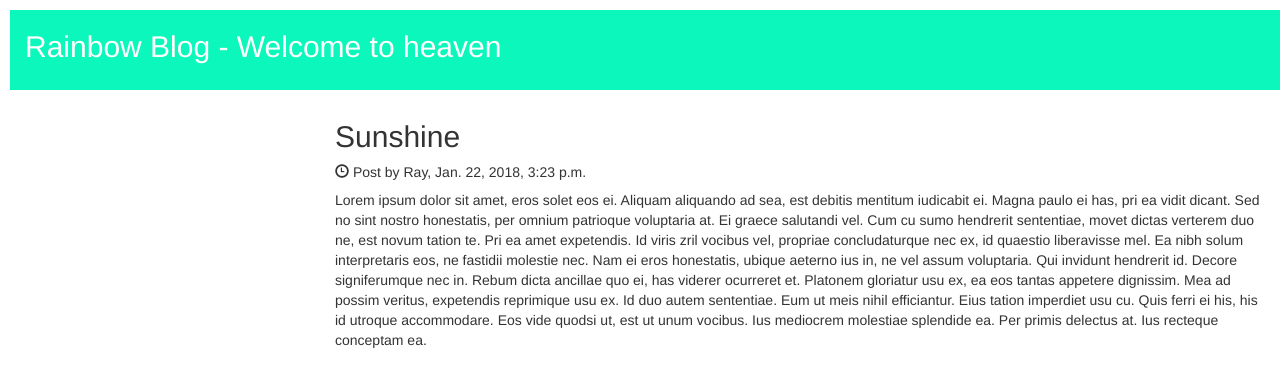
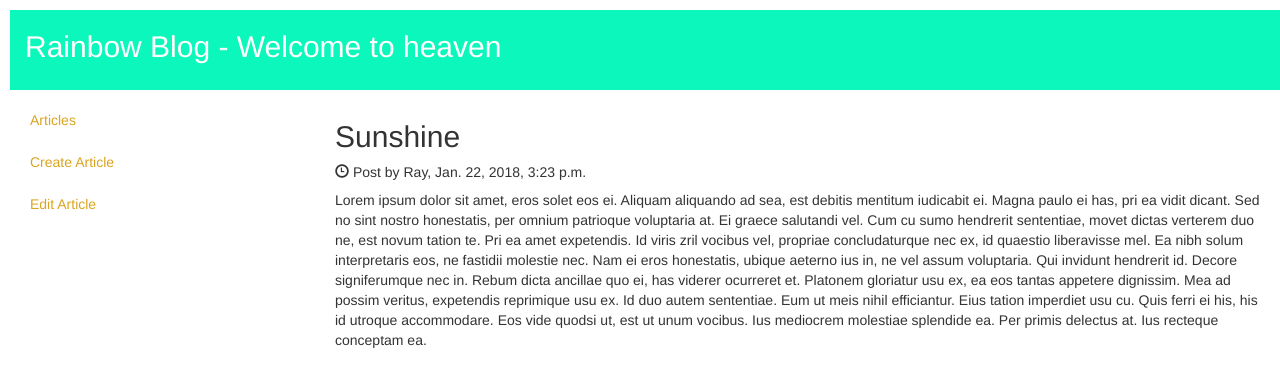
Before and after one commit to liyapo/RainbowBlog, a Django app: a page that uses articles/templates/articles/detailArticles.html in a window 1280 px wide. Shown: the top 387 px of the page. Run offline with Django 3.2, Linux system fonts and the light colour scheme; data comes from the database, SQL or seed files in the repository; both versions use the stored data as it was after the commit; some libraries are stand-ins or nearby versions.

Commit message:
ajoute menu dans detail

```diff
--- a/articles/templates/articles/detailArticles.html
+++ b/articles/templates/articles/detailArticles.html
@@ -9,3 +9,12 @@
 
 
 {% endblock %}
+
+
+{% block menu %}
+	<ul class="nav nav-pills nav-stacked">
+        <li class=""><a href="{% url 'articles:list_articles' %}" style=color:goldenrod>Articles</a></li>
+        <li class=""><a href="{% url 'articles:create_articles' %}" style=color:goldenrod>Create Article</a></li>
+        <li class=""><a href="{% url 'articles:edit_articles' %}" style=color:goldenrod>Edit Article</a></li>
+      </ul>
+{% endblock %}
```
Also changed, not shown: articles/admin.py (line endings or trailing spaces), db.sqlite3.
